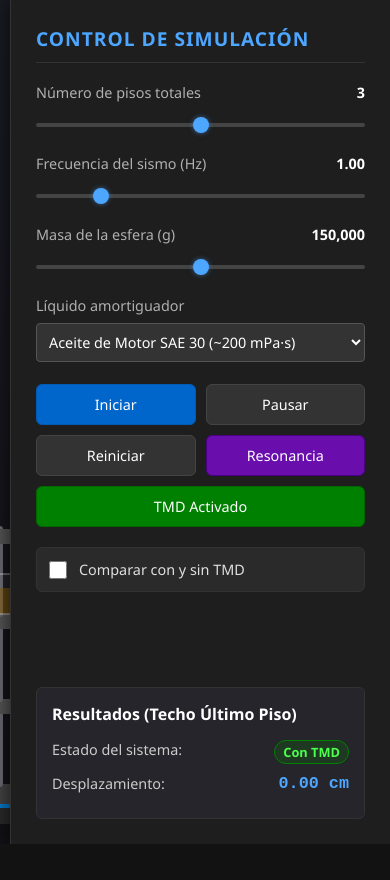
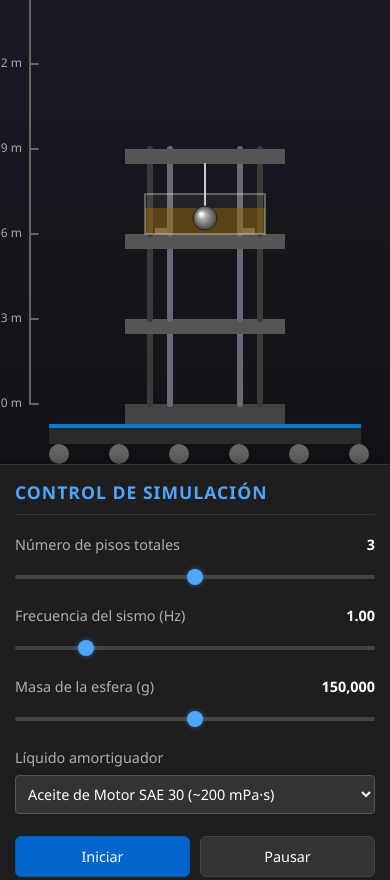
Before and after one commit to victorquispef-lab/Proyecto, a plain HTML site: page index.html in a window 390 px wide. Shown: the top 880 px of the page. Before the commit the page ends 844 px from the top, so only its background shows below. Drawn offline with Linux system fonts and the light colour scheme.

Commit message:
Update index.html

```diff
--- a/index.html
+++ b/index.html
@@ -2,7 +2,8 @@
 <html lang="es">
 <head>
     <meta charset="UTF-8">
-    <meta name="viewport" content="width=device-width, initial-scale=1.0">
+    <!-- Meta viewport actualizado para evitar zoom accidental en móviles -->
+    <meta name="viewport" content="width=device-width, initial-scale=1.0, maximum-scale=1.0, user-scalable=no">
     <title>Simulador de Amortiguador de Masa Sintonizada (TMD) - Multinivel</title>
     <style>
         /* Estilos generales y reset */
@@ -225,6 +226,32 @@
         .badge.on { background: rgba(0, 128, 0, 0.2); color: #4dff4d; border: 1px solid #008000; }
         .badge.off { background: rgba(255, 0, 0, 0.2); color: #ff4d4d; border: 1px solid #800000; }
 
+        /* --- MEDIA QUERIES PARA CELULARES --- */
+        @media screen and (max-width: 768px) {
+            body {
+                flex-direction: column;
+                height: auto;
+                overflow-y: auto;
+            }
+
+            #simulation-area {
+                width: 100%;
+                height: 55vh; /* El lienzo toma el 55% de la pantalla */
+                flex: none;
+            }
+
+            #control-panel {
+                width: 100%;
+                border-left: none;
+                border-top: 1px solid #333;
+                padding: 15px;
+                overflow-y: visible;
+            }
+
+            h1 {
+                font-size: 1.1rem;
+            }
+        }
     </style>
 </head>
 <body>
@@ -542,7 +569,7 @@
         let lastTime = performance.now();
 
         function drawRuler(baseY) {
-            let rX = 70;
+            let rX = canvas.width < 500 ? 30 : 70; // Dinámico para móviles
             let maxFloors = parseInt(slFloors.max);
             let topY = baseY - 20 - (maxFloors * FLOOR_HEIGHT) - 30;
 
@@ -570,6 +597,8 @@
                 ctx.fillText(heightMeters + " m", rX - 8, y);
             }
 
+            // Ocultar el texto vertical de "ALTURA" si la pantalla es muy estrecha
+            if (canvas.width >= 400) {
                 ctx.save();
                 ctx.translate(rX - 45, (baseY - 20 + topY) / 2);
                 ctx.rotate(-Math.PI / 2);
@@ -578,6 +607,7 @@
                 ctx.font = 'bold 12px Segoe UI';
                 ctx.fillText("ALTURA (METROS)", 0, 0);
                 ctx.restore();
+            }
         }
 
         function drawModelMaquette(ctx, model, baseX, baseY) {
@@ -588,6 +618,9 @@
             let topFloorTopY = 0;
             let topFloorBottomX = 0;
             let topFloorBottomY = 0;
+
+            // Escalar un poco el modelo si la pantalla es muy pequeña y está en modo comparación
+            let modelScale = (isCompareMode && canvas.width < 500) ? 0.7 : 1;
 
             for (let i = 0; i < N; i++) {
                 let dx_curr = model.x[i] * SCALE_X;
@@ -607,13 +640,16 @@
                 }
 
                 // Columnas
-                ctx.lineWidth = 6;
+                ctx.lineWidth = 6 * modelScale;
                 ctx.lineCap = 'round';
+                let offsetExt = 55 * modelScale;
+                let offsetInt = 35 * modelScale;
+
                 let columns = [
-                    { offset: -55, color: '#3a3a3a' },
-                    { offset: 55, color: '#3a3a3a' },
-                    { offset: -35, color: '#6a6a75' },
-                    { offset: 35, color: '#6a6a75' }
+                    { offset: -offsetExt, color: '#3a3a3a' },
+                    { offset: offsetExt, color: '#3a3a3a' },
+                    { offset: -offsetInt, color: '#6a6a75' },
+                    { offset: offsetInt, color: '#6a6a75' }
                 ];
 
                 columns.forEach(col => {
@@ -630,29 +666,26 @@
 
                 // Losa / Techo del piso actual
                 ctx.fillStyle = '#555';
-                ctx.fillRect(floorX - 80, topY, 160, 15);
+                let losaW = 160 * modelScale;
+                ctx.fillRect(floorX - (losaW/2), topY, losaW, 15 * modelScale);
             }
 
             // --- DIBUJAR EL TMD DENTRO DE LA HABITACIÓN DEL ÚLTIMO PISO ---
             if (model.hasTMD) {
                 let dx2 = model.x2 * SCALE_X;
-                let contW = 120; // Un poco más ancho para compensar la deformación entre piso y techo
-                let contH = 40;
+                let contW = 120 * modelScale;
+                let contH = 40 * modelScale;
 
-                // 1. RECIPIENTE: Fijado al PISO del último nivel (topFloorBottomY / topFloorBottomX)
                 let contY = topFloorBottomY - contH;
 
-                // Soportes atornillados al piso inferior de la habitación
                 ctx.fillStyle = '#777';
-                ctx.fillRect(topFloorBottomX - contW/2 + 10, topFloorBottomY - 6, 12, 6);
-                ctx.fillRect(topFloorBottomX + contW/2 - 22, topFloorBottomY - 6, 12, 6);
+                ctx.fillRect(topFloorBottomX - contW/2 + 10, topFloorBottomY - 6, 12 * modelScale, 6);
+                ctx.fillRect(topFloorBottomX + contW/2 - 22, topFloorBottomY - 6, 12 * modelScale, 6);
 
-                // Fondo del contenedor
                 ctx.fillStyle = 'rgba(255, 255, 255, 0.05)';
                 ctx.fillRect(topFloorBottomX - contW/2, contY, contW, contH);
 
-                // Líquido
-                let liqH = 26;
+                let liqH = 26 * modelScale;
                 let liqY = contY + contH - liqH;
 
                 let viscVal = parseInt(selVisc.value);
@@ -665,21 +698,17 @@
                 ctx.fillStyle = liqColor;
                 ctx.fillRect(topFloorBottomX - contW/2, liqY, contW, liqH);
 
-                // Bordes del contenedor
                 ctx.strokeStyle = 'rgba(255, 255, 255, 0.3)';
                 ctx.lineWidth = 2;
                 ctx.strokeRect(topFloorBottomX - contW/2, contY, contW, contH);
 
-
-                // 2. PÉNDULO: Colgando desde el TECHO del último nivel (topFloorTopY / topFloorTopX)
                 if (currentParams.m2_kg > 0) {
                     let bobX = topFloorTopX + dx2;
-                    let bobY = contY + 24; // Sumergido en el líquido
+                    let bobY = contY + (24 * modelScale);
 
                     let pivotX = topFloorTopX;
-                    let pivotY = topFloorTopY + 15; // +15 para colgar debajo del grosor de la losa del techo
+                    let pivotY = topFloorTopY + (15 * modelScale);
 
-                    // Cuerda atada al techo
                     ctx.beginPath();
                     ctx.moveTo(pivotX, pivotY);
                     ctx.lineTo(bobX, bobY);
@@ -687,9 +716,8 @@
                     ctx.lineWidth = 2;
                     ctx.stroke();
 
-                    // Esfera (Masa del Péndulo)
-                    let radius = 8 + (currentParams.m2_kg / 300) * 8;
-                    if (radius > 16) radius = 16;
+                    let radius = (8 + (currentParams.m2_kg / 300) * 8) * modelScale;
+                    if (radius > (16 * modelScale)) radius = 16 * modelScale;
 
                     let grad = ctx.createRadialGradient(bobX - radius/3, bobY - radius/3, 1, bobX, bobY, radius);
                     grad.addColorStop(0, '#ffffff');
@@ -717,8 +745,10 @@
             let x_g_val = env * PHY.A_base * Math.sin(2 * Math.PI * currentParams.freq * time);
             let x_g_px = x_g_val * SCALE_X;
 
-            let tableW = isCompareMode ? Math.min(canvas.width * 0.8, 800) : 400;
-            let xOffset = 30;
+            // Ajuste dinámico de la mesa basado en el ancho de pantalla
+            let baseW = Math.min(canvas.width * 0.8, 400);
+            let tableW = isCompareMode ? Math.min(canvas.width * 0.9, 800) : baseW;
+            let xOffset = canvas.width < 500 ? 10 : 30;
             let tableX = (canvas.width / 2) - (tableW / 2) + x_g_px + xOffset;
 
             // Rodillos
@@ -740,20 +770,23 @@
                 let centerLeft = (canvas.width / 2) - gap + xOffset;
                 let centerRight = (canvas.width / 2) + gap + xOffset;
 
+                let modelScale = canvas.width < 500 ? 0.7 : 1;
+                let baseSize = 160 * modelScale;
+
                 ctx.fillStyle = '#444';
-                ctx.fillRect(centerLeft + x_g_px - 80, baseY - 20, 160, 20);
-                ctx.fillRect(centerRight + x_g_px - 80, baseY - 20, 160, 20);
+                ctx.fillRect(centerLeft + x_g_px - (baseSize/2), baseY - 20, baseSize, 20);
+                ctx.fillRect(centerRight + x_g_px - (baseSize/2), baseY - 20, baseSize, 20);
 
                 drawModelMaquette(ctx, modelLeft, centerLeft + x_g_px, baseY);
                 drawModelMaquette(ctx, modelRight, centerRight + x_g_px, baseY);
 
                 ctx.fillStyle = '#ff4d4d';
-                ctx.font = '16px bold Segoe UI';
+                ctx.font = (canvas.width < 500 ? '12px' : '16px') + ' bold Segoe UI';
                 ctx.textAlign = 'center';
-                ctx.fillText('Sin Amortiguador', centerLeft + x_g_px, baseY - 40 - (currentParams.floors * FLOOR_HEIGHT + 20));
+                ctx.fillText('Sin TMD', centerLeft + x_g_px, baseY - 40 - (currentParams.floors * FLOOR_HEIGHT + 20));
 
                 ctx.fillStyle = '#4dff4d';
-                ctx.fillText('Con Amortiguador', centerRight + x_g_px, baseY - 40 - (currentParams.floors * FLOOR_HEIGHT + 20));
+                ctx.fillText('Con TMD', centerRight + x_g_px, baseY - 40 - (currentParams.floors * FLOOR_HEIGHT + 20));
 
             } else {
                 let centerSingle = (canvas.width / 2) + xOffset;
```
Lines whose indentation alone changed are shown as unchanged.
